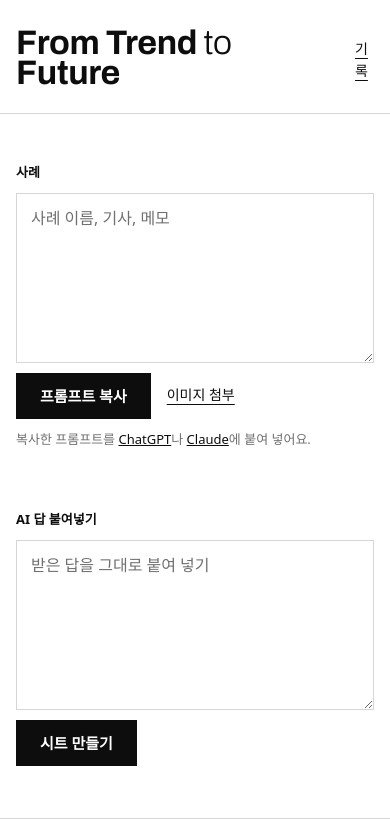
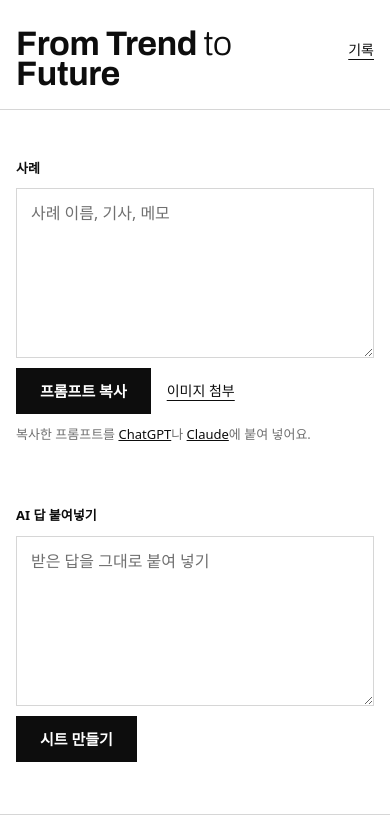
Before and after one commit to jaeen0930/from-trend-to-future, a website: page public/index.html in a window 390 px wide. Shown: the top 820 px of the page. Drawn offline with nearby package versions, Linux system fonts and the light colour scheme; a web font is replaced by a local one.

Commit message:
Keep history link on one line on phones
Co-Authored-By: Claude Opus 5.5 <noreply@anthropic.com>
Claude-Session: https://claude.ai/code/session_0134SpYCuoU7jqqzESJd4Yjp

```diff
--- a/public/index.html
+++ b/public/index.html
@@ -20,7 +20,7 @@ body{margin:0;background:var(--bg);color:var(--ink);font:16px/1.6 "IBM Plex Sans
 .x{font-family:Archivo,"IBM Plex Sans KR",sans-serif;font-stretch:62%;font-weight:800;letter-spacing:-.01em;line-height:.88}
 .pad{padding-inline:max(3.2vw,16px)}
 .mast{padding-top:28px;padding-bottom:20px;display:flex;align-items:baseline;justify-content:space-between;gap:16px;border-bottom:1px solid var(--rule)}
-.mast h1{margin:0;font-size:clamp(34px,4vw,52px);font-weight:700}
+.mast .ln{flex:none;white-space:nowrap}.mast h1{margin:0;font-size:clamp(34px,4vw,52px);font-weight:700}
 .mast h1 span{font-weight:300}
 .mast nav{display:flex;gap:18px;padding-bottom:.6em}
 .ln{font:inherit;font-size:14px;background:none;border:0;padding:10px 0;color:var(--ink);cursor:pointer;text-decoration:underline;text-underline-offset:4px;min-height:44px}
```
